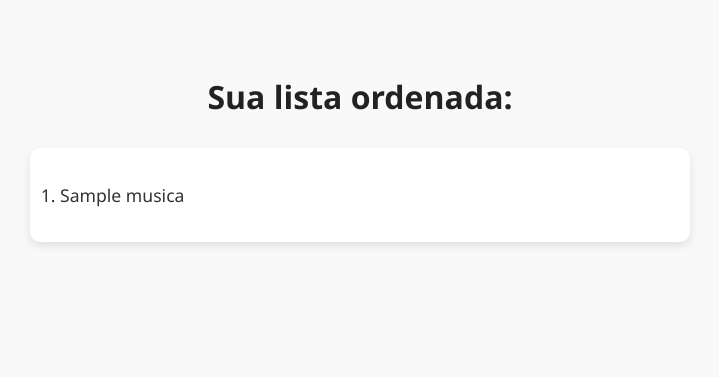
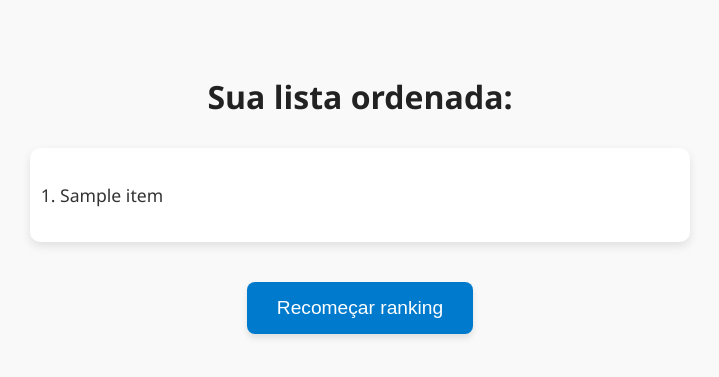
Before and after one commit to LuizHoffmann/epic_sorter, a FastAPI app: template templates/result.html in a window 1280 px wide. Shown: the top 377 px of the page, without its empty margins (280-999 px from the left). Run offline with FastAPI, Linux system fonts and the light colour scheme; the template is opened without the code that fills it: most values are stand-ins (such as "Sample title", 1, 10 or a date in 2020).

Commit message:
Atualizando resultado

```diff
--- a/templates/result.html
+++ b/templates/result.html
@@ -1,15 +1,19 @@
 <!DOCTYPE html>
 <html>
 <head>
-    <title>Resultado final</title>
+    <title>Resultado Final</title>
     <link rel="stylesheet" href="/static/style.css">
 </head>
 <body>
     <h2>Sua lista ordenada:</h2>
     <ol>
-    {% for musica in result %}
-        <li>{{ musica }}</li>
-    {% endfor %}
+        {% for item in result %}
+        <li>{{ item }}</li>
+        {% endfor %}
     </ol>
+
+    <form action="/" method="get" style="margin-top: 40px;">
+        <button type="submit">Recomeçar ranking</button>
+    </form>
 </body>
 </html>
```
